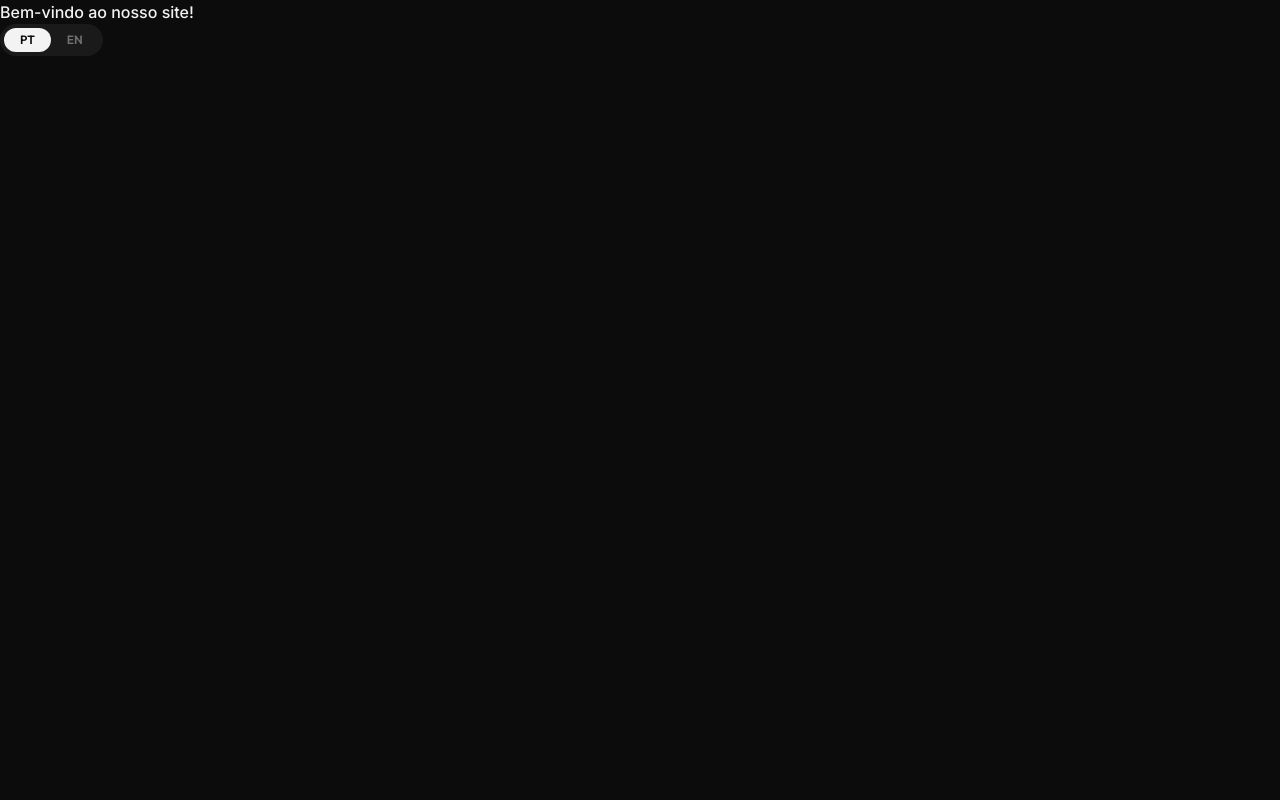
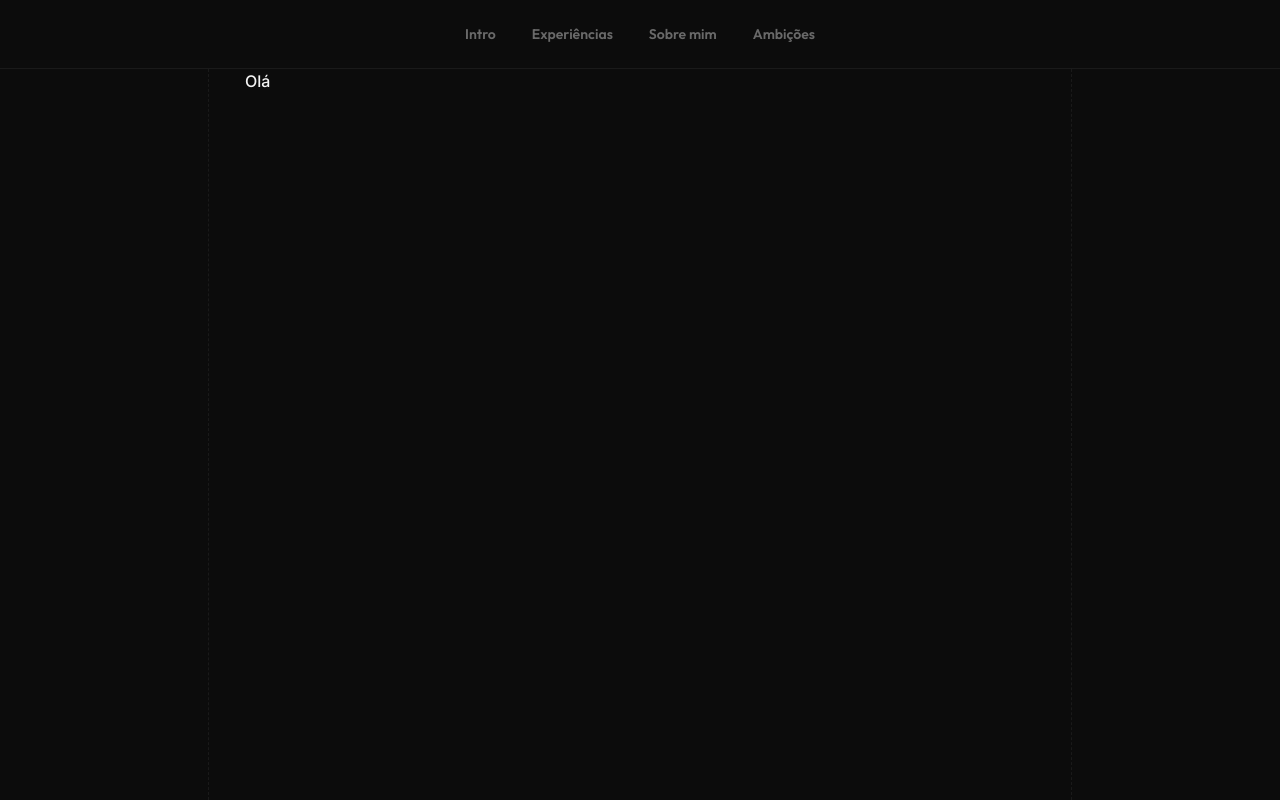
Before and after one commit to PietroRhyan/new-portfolio, a Next.js app: page / in a window 1280 px wide. Built offline with nearby package versions, Linux system fonts and the light colour scheme; no server answers.

Commit message:
feat: add ui folder and add navbar

```diff
--- a/messages/en.json
+++ b/messages/en.json
@@ -1,5 +1,10 @@
 {
   "home": {
-    "welcome": "Welcome to our site!"
+    "navbar": {
+      "intro": "Intro",
+      "experiences": "Experiências",
+      "about": "Sobre mim",
+      "ambitions": "Ambições"
+    }
   }
 }
--- a/messages/pt.json
+++ b/messages/pt.json
@@ -1,5 +1,10 @@
 {
   "home": {
-    "welcome": "Bem-vindo ao nosso site!"
+    "navbar": {
+      "intro": "Intro",
+      "experiences": "Experiências",
+      "about": "Sobre mim",
+      "ambitions": "Ambições"
+    }
   }
 }
--- a/src/app/globals.css
+++ b/src/app/globals.css
@@ -10,13 +10,16 @@
   --color-background: var(--background);
   --color-foreground: var(--foreground);
 
-  --color-dark-grey: #1a1a1a;
-  --color-grey: #c5c5c5;
+  --color-dark-gray: #1a1a1a;
+  --color-gray: #c5c5c5;
 
   /* Fonts */
   --font-inter: var(--font-inter);
   --font-playfair: var(--font-playfair-display);
   --font-outfit: var(--font-outfit);
+
+  /* Texts */
+  --text-sm: 14px;
 }
 
 body {
--- a/src/app/layout.tsx
+++ b/src/app/layout.tsx
@@ -1,6 +1,7 @@
 import type { Metadata } from "next";
 import { Inter, Outfit, Playfair_Display } from "next/font/google";
 import "./globals.css";
+import { Navbar } from "@/components/navbar";
 import Providers from "./providers";
 
 const inter = Inter({
@@ -37,7 +38,10 @@ export default function RootLayout({
       <body
         className={`${inter.variable} ${playfairDisplay.variable} ${outfit.variable} antialiased`}
       >
-        <Providers>{children}</Providers>
+        <Providers>
+          <Navbar />
+          {children}
+        </Providers>
       </body>
     </html>
   );
--- a/src/app/page.tsx
+++ b/src/app/page.tsx
@@ -1,13 +1,8 @@
-import { useTranslations } from "next-intl";
-import LocaleSwitcher from "@/components/locale-switcher";
-
 export default function Home() {
-  const t = useTranslations("home");
 
   return (
-    <div>
-      <h1>{t("welcome")}</h1>
-      <LocaleSwitcher />
-    </div>
-  );
+    <main className="h-[calc(100dvh-69px)] max-w-216 mx-auto border-x border-dashed border-x-dark-gray px-9">
+      Olá
+    </main>
+  )
 }
--- /dev/null
+++ b/src/components/navbar/index.tsx
@@ -0,0 +1,32 @@
+import Link from "next/link";
+import { useTranslations } from "next-intl";
+
+interface SectionType {
+  name: string;
+  link: string;
+}
+
+export function Navbar() {
+  const t = useTranslations("home.navbar");
+
+  const sections: SectionType[] = [
+    { name: t("intro"), link: "#intro" },
+    { name: t("experiences"), link: "#experiences" },
+    { name: t("about"), link: "#aboutme" },
+    { name: t("ambitions"), link: "#ambitions" },
+  ];
+
+  return (
+    <header className="w-full py-6 flex items-center justify-center border-b border-b-dark-gray">
+      <nav className="max-w-216">
+        <ul className="flex items-center justify-center gap-9 list-none">
+          {sections.map((section) => (
+            <Link key={section.name} href={section.link}>
+              <li className="font-outfit text-sm text-gray/50 transition-colors duration-200 hover:text-gray">{section.name}</li>
+            </Link>
+          ))}
+        </ul>
+      </nav>
+    </header>
+  );
+}
--- a/src/components/locale-switcher/index.tsx
+++ b/src/components/ui/locale-switcher/index.tsx
@@ -25,18 +25,18 @@ export default function LocaleSwitcher() {
       onClick={handleSwitch}
       disabled={isPending}
       aria-label={`Switch to ${isPT ? "English" : "Portuguese"}`}
-      className="relative flex items-center bg-dark-grey rounded-full p-1 cursor-pointer select-none transition-opacity disabled:opacity-50 disabled:cursor-not-allowed"
+      className="relative flex items-center bg-dark-gray rounded-full p-1 cursor-pointer select-none transition-opacity disabled:opacity-50 disabled:cursor-not-allowed"
     >
       <div
         className={`absolute top-1 bottom-1 left-1 w-[calc(50%-4px)] rounded-full bg-foreground transition-transform duration-300 ease-in-out ${!isPT ? "translate-x-full" : ""}`}
       />
       <span
-        className={`relative z-10 px-4 py-1 font-outfit text-xs font-semibold transition-colors duration-300 ${isPT ? "text-background" : "text-grey/50"}`}
+        className={`relative z-10 px-4 py-1 font-outfit text-xs font-semibold transition-colors duration-300 ${isPT ? "text-background" : "text-gray/50"}`}
       >
         PT
       </span>
       <span
-        className={`relative z-10 px-4 py-1 font-outfit text-xs font-semibold transition-colors duration-300 ${!isPT ? "text-background" : "text-grey/50"}`}
+        className={`relative z-10 px-4 py-1 font-outfit text-xs font-semibold transition-colors duration-300 ${!isPT ? "text-background" : "text-gray/50"}`}
       >
         EN
       </span>
```
Also changed, not shown: src/components/ui/locale-switcher/actions.ts (renamed from src/components/locale-switcher/actions.ts).
